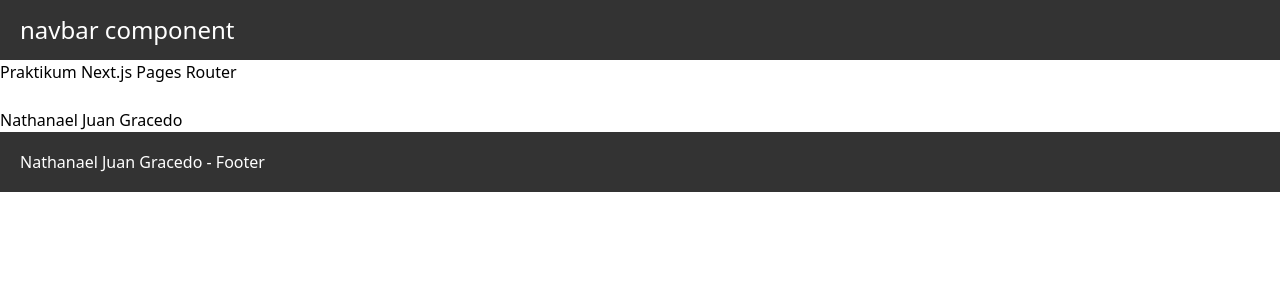
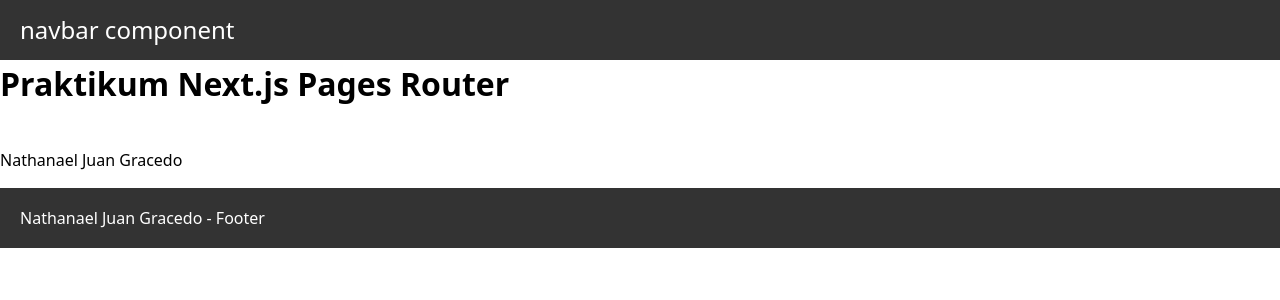
Before and after one commit to NathanaelGracedo/pemrograman-berbasis-framework, a Next.js app in the folder jobsheet6-CustomErrorDocument/my-app/: page / in a window 1280 px wide. Shown: the top 300 px of the page. Built offline with nearby package versions, Linux system fonts and the light colour scheme.

Commit message:
Jobsheet 6 - Langkah 4 - Membuat Custom Error Page (404)

```diff
--- /dev/null
+++ b/jobsheet6-CustomErrorDocument/my-app/src/pages/404.tsx
@@ -0,0 +1,10 @@
+const Custom404 = () => {
+    return(
+        <div>
+            <h1>404 - Halaman Tidak Ditemukan</h1>
+            <p>Maaf, halaman yang Anda cari tidak ditemukan.</p>
+        </div>
+    );
+};
+
+export default Custom404;
--- a/jobsheet6-CustomErrorDocument/my-app/src/styles/globals.css
+++ b/jobsheet6-CustomErrorDocument/my-app/src/styles/globals.css
@@ -40,7 +40,7 @@
   --card-border-rgb: 131, 134, 135;
 }
 
-/* @media (prefers-color-scheme: dark) {
+ @media (prefers-color-scheme: dark) {
   :root {
     --foreground-rgb: 255, 255, 255;
     --background-start-rgb: 0, 0, 0;
@@ -71,7 +71,7 @@
     --card-rgb: 100, 100, 100;
     --card-border-rgb: 200, 200, 200;
   }
-} */
+}
 
 @tailwind base;
 @tailwind components;
@@ -100,6 +100,28 @@ a {
   box-sizing: border-box;
   padding: 0;
   margin: 0;
+}
+
+h1 {
+  font-size: 2rem;
+  font-weight: bold;
+  margin-bottom: 1rem;
+}
+
+h2 {
+  font-size: 1.5rem;
+  font-weight: bold;
+  margin-bottom: 0.75rem;
+}
+
+h3 {
+  font-size: 1.25rem;
+  font-weight: bold;
+  margin-bottom: 0.5rem;
+}
+
+p {
+  margin-bottom: 1rem;
 }
 
 .big{
```
